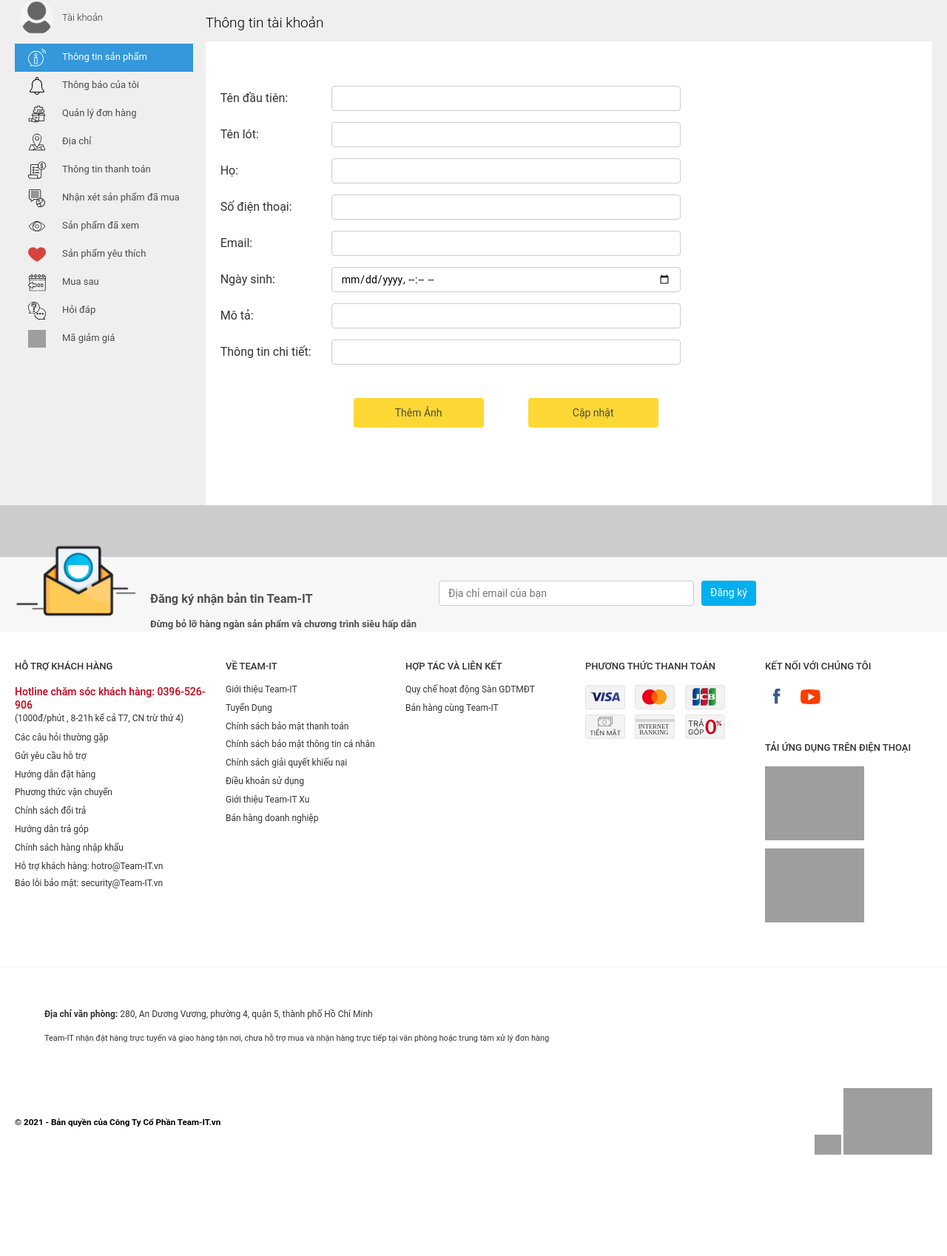
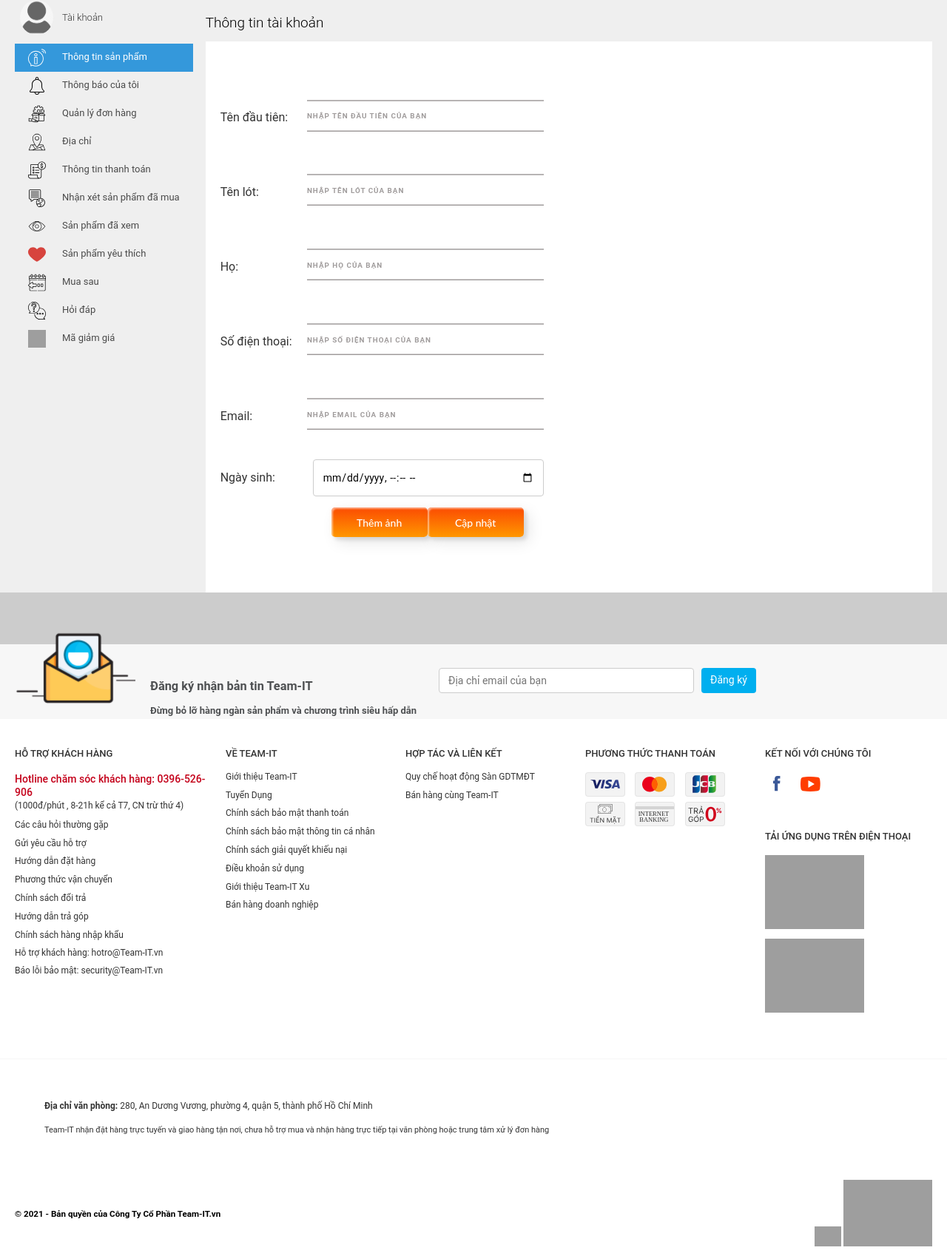
Before and after one commit to Phong940253/Shopping-cart-web, a PHP site: page /modules/QuanLyNguoiDung/QuanLyNguoiDung.php in a window 1280 px wide. Shown: the part 70-1768 px from the top of the page at 74% size. Before the commit the page ends 1631 px from the top, so only its background shows below. Run offline with PHP 8.4, Linux system fonts and the light colour scheme; grey boxes are pictures that could not be loaded.

Commit message:
Sua TaiKhoan.html

```diff
--- a/css/QuanLyNguoiDung.css
+++ b/css/QuanLyNguoiDung.css
@@ -246,11 +246,11 @@ a {
     transition: border-color 0.15s ease-in-out 0s, box-shadow 0.15s ease-in-out 0s, -webkit-box-shadow 0.15s ease-in-out 0s;
     border: 1px solid rgb(204, 204, 204);
     border-radius: 4px;
-    height: 34px;
+    margin-left: -25px;
     padding: 6px 12px;
     line-height: 34px;
     outline: none;
-    width: 50px;
+
 }
 
 .Khung-ben-phai .label {
@@ -259,3 +259,222 @@ a {
     font-weight: 300;
     margin: 20px 0px 15px;
 }
+button {
+    margin: 40px;
+}
+.custom-btn {
+    width: 130px;
+    height: 40px;
+    color: #fff;
+    border-radius: 5px;
+    padding: 10px 25px;
+    font-family: 'Lato', sans-serif;
+    font-weight: 500;
+    background: transparent;
+    cursor: pointer;
+    transition: all 0.3s ease;
+    position: relative;
+    display: inline-block;
+    box-shadow:inset 2px 2px 2px 0px rgba(255,255,255,.5),
+    7px 7px 20px 0px rgba(0,0,0,.1),
+    4px 4px 5px 0px rgba(0,0,0,.1);
+    outline: none;
+}
+.btn-7 {
+    background: linear-gradient(0deg, rgba(255,151,0,1) 0%, rgba(251,75,2,1) 100%);
+    line-height: 42px;
+    padding: 0;
+    border: none;
+}
+.btn-7 span {
+    position: relative;
+    display: block;
+    width: 100%;
+    height: 100%;
+}
+.btn-7:before,
+.btn-7:after {
+    position: absolute;
+    content: "";
+    right: 0;
+    bottom: 0;
+    background: rgba(251,75,2,1);
+    box-shadow:
+            -7px -7px 20px 0px rgba(255,255,255,.9),
+            -4px -4px 5px 0px rgba(255,255,255,.9),
+            7px 7px 20px 0px rgba(0,0,0,.2),
+            4px 4px 5px 0px rgba(0,0,0,.3);
+    transition: all 0.3s ease;
+}
+.btn-7:before{
+    height: 0%;
+    width: 2px;
+}
+.btn-7:after {
+    width: 0%;
+    height: 2px;
+}
+.btn-7:hover{
+    color: rgba(251,75,2,1);
+    background: transparent;
+}
+.btn-7:hover:before {
+    height: 100%;
+}
+.btn-7:hover:after {
+    width: 100%;
+}
+.btn-7 span:before,
+.btn-7 span:after {
+    position: absolute;
+    content: "";
+    left: 0;
+    top: 0;
+    background: rgba(251,75,2,1);
+    box-shadow:
+            -7px -7px 20px 0px rgba(255,255,255,.9),
+            -4px -4px 5px 0px rgba(255,255,255,.9),
+            7px 7px 20px 0px rgba(0,0,0,.2),
+            4px 4px 5px 0px rgba(0,0,0,.3);
+    transition: all 0.3s ease;
+}
+.btn-7 span:before {
+    width: 2px;
+    height: 0%;
+}
+.btn-7 span:after {
+    height: 2px;
+    width: 0%;
+}
+.btn-7 span:hover:before {
+    height: 100%;
+}
+.btn-7 span:hover:after {
+    width: 100%;
+}
+.input {
+    position: relative;
+    z-index: 1;
+    display: inline-block;
+    /*margin: 1em;*/
+    max-width: 350px;
+    width: calc(100% - 2em);
+    vertical-align: top;
+}
+.input__field {
+    position: relative;
+    display: block;
+    float: right;
+    padding: 0.8em;
+    width: 60%;
+    border: none;
+    border-radius: 0;
+    background: #f0f0f0;
+    color: #aaa;
+    font-weight: 400;
+    font-family: "Avenir Next", "Helvetica Neue", Helvetica, Arial, sans-serif;
+    -webkit-appearance: none; /* for box shadows to show on iOS */
+}
+
+.input__field:focus {
+    outline: none;
+}
+
+.input__label {
+    display: inline-block;
+    float: right;
+    /*padding: 0 1em;*/
+    width: 40%;
+    color: #696969;
+    font-weight: bold;
+    font-size: 70.25%;
+    -webkit-font-smoothing: antialiased;
+    -moz-osx-font-smoothing: grayscale;
+    -webkit-touch-callout: none;
+    -webkit-user-select: none;
+    -khtml-user-select: none;
+    -moz-user-select: none;
+    -ms-user-select: none;
+    user-select: none;
+}
+.input__label-content {
+    position: relative;
+    display: block;
+    padding: 1.6em 0;
+    width: 100%;
+}
+
+.graphic {
+    position: absolute;
+    top: 0;
+    left: 0;
+    fill: none;
+}
+.icon {
+    color: #ddd;
+    font-size: 150%;
+}
+.input--shoko {
+    overflow: hidden;
+    padding-bottom: 2.5em;
+}
+
+.input__field--shoko {
+    padding: 0;
+    margin-top: 1.2em;
+    width: 100%;
+    background: transparent;
+    color: #000;
+    font-size: 1.55em;
+}
+
+.input__label--shoko {
+    position: absolute;
+    top: 2em;
+    left: 0;
+    display: block;
+    width: 100%;
+    text-align: left;
+    padding: 0em;
+    text-transform: uppercase;
+    letter-spacing: 1px;
+    color: #A09C9C;
+    pointer-events: none;
+    -webkit-transform-origin: 0 0;
+    transform-origin: 0 0;
+    -webkit-transition: -webkit-transform 0.2s 0.1s, color 0.3s;
+    transition: transform 0.2s 0.1s, color 0.3s;
+    -webkit-transition-timing-function: ease-out;
+    transition-timing-function: ease-out;
+}
+
+.graphic--shoko {
+    stroke: #A09C9C;
+    pointer-events: none;
+    stroke-width: 2px;
+    top: 1.25em;
+    bottom: 0px;
+    height: 3.275em;
+    -webkit-transition: -webkit-transform 0.7s, stroke 0.7s;
+    transition: transform 0.7s, stroke 0.7s;
+    -webkit-transition-timing-function: cubic-bezier(0, 0.25, 0.5, 1);
+    transition-timing-function: cubic-bezier(0, 0.25, 0.5, 1);
+}
+
+.input__field--shoko:focus + .input__label--shoko,
+.input--filled .input__label--shoko {
+    color: #A58282;
+    -webkit-transform: translate3d(0, 3.5em, 0) scale3d(0.85, 0.85, 1);
+    transform: translate3d(0, 3.5em, 0) scale3d(0.85, 0.85, 1);
+}
+
+.input__field--shoko:focus ~ .graphic--shoko,
+.input--filled .graphic--shoko {
+    stroke: #A58282;
+    -webkit-transform: translate3d(-66.6%, 0, 0);
+    transform: translate3d(-66.6%, 0, 0);
+}
+.content {
+    font-size: 150%;
+    /*padding: 3em 0;*/
+}
--- a/modules/QuanLyNguoiDung/TaiKhoan.html
+++ b/modules/QuanLyNguoiDung/TaiKhoan.html
@@ -3,98 +3,98 @@
     <form>
         <div class="Khung-form">
             <label class="input-label">Tên đầu tiên: </label>
-            <div>
-                <input
-                        type="text"
-                        name="TenTK"
-                        maxlength="128"
-                        class="Khung-dien"
-                        value=""
-                />
-            </div>
+            <!--            <div>-->
+            <!--                <input-->
+            <!--                        type="text"-->
+            <!--                        name="TenTK"-->
+            <!--                        maxlength="128"-->
+            <!--                        class="Khung-dien"-->
+            <!--                        value=""-->
+            <!--                />-->
+            <!--            </div>-->
+            <span class="input input--shoko">
+          <input class="input__field input__field--shoko" type="text" id="input-4"/>
+          <label class="input__label input__label--shoko" for="input-4">
+            <span class="input__label-content input__label-content--shoko">Nhập tên đầu tiên của bạn</span>
+          </label>
+          <svg class="graphic graphic--shoko" width="300%" height="100%" viewBox="0 0 1200 60"
+               preserveAspectRatio="none">
+            <path d="M0,56.5c0,0,298.666,0,399.333,0C448.336,56.5,513.994,46,597,46c77.327,0,135,10.5,200.999,10.5c95.996,0,402.001,0,402.001,0"/>
+            <path d="M0,2.5c0,0,298.666,0,399.333,0C448.336,2.5,513.994,13,597,13c77.327,0,135-10.5,200.999-10.5c95.996,0,402.001,0,402.001,0"/>
+          </svg>
+        </span>
         </div>
         <div class="Khung-form">
+
             <label class="input-label">Tên lót: </label>
-            <div>
-                <input
-                        type="text"
-                        name="TenTK"
-                        maxlength="128"
-                        class="Khung-dien"
-                        value=""
-                />
-            </div>
+            <span class="input input--shoko">
+          <input class="input__field input__field--shoko" type="text" id="input-4"/>
+          <label class="input__label input__label--shoko" for="input-4">
+            <span class="input__label-content input__label-content--shoko">Nhập tên lót của bạn</span>
+          </label>
+          <svg class="graphic graphic--shoko" width="300%" height="100%" viewBox="0 0 1200 60"
+               preserveAspectRatio="none">
+            <path d="M0,56.5c0,0,298.666,0,399.333,0C448.336,56.5,513.994,46,597,46c77.327,0,135,10.5,200.999,10.5c95.996,0,402.001,0,402.001,0"/>
+            <path d="M0,2.5c0,0,298.666,0,399.333,0C448.336,2.5,513.994,13,597,13c77.327,0,135-10.5,200.999-10.5c95.996,0,402.001,0,402.001,0"/>
+          </svg>
+        </span>
+
         </div>
         <div class="Khung-form">
             <label class="input-label">Họ: </label>
-            <div>
-                <input
-                        type="text"
-                        name="TenTK"
-                        maxlength="128"
-                        class="Khung-dien"
-                        value=""
-                />
-            </div>
+            <span class="input input--shoko">
+          <input class="input__field input__field--shoko" type="text" id="input-4"/>
+          <label class="input__label input__label--shoko" for="input-4">
+            <span class="input__label-content input__label-content--shoko">Nhập họ của bạn</span>
+          </label>
+          <svg class="graphic graphic--shoko" width="300%" height="100%" viewBox="0 0 1200 60"
+               preserveAspectRatio="none">
+            <path d="M0,56.5c0,0,298.666,0,399.333,0C448.336,56.5,513.994,46,597,46c77.327,0,135,10.5,200.999,10.5c95.996,0,402.001,0,402.001,0"/>
+            <path d="M0,2.5c0,0,298.666,0,399.333,0C448.336,2.5,513.994,13,597,13c77.327,0,135-10.5,200.999-10.5c95.996,0,402.001,0,402.001,0"/>
+          </svg>
+        </span>
         </div>
         <div class="Khung-form">
             <label class="input-label">Số điện thoại: </label>
-            <div>
-                <input
-                        type="text"
-                        name="namee"
-                        maxlength="128"
-                        class="Khung-dien"
-                        value=""
-                />
-            </div>
+
+               <span class="input input--shoko">
+          <input class="input__field input__field--shoko" type="text" id="input-4"/>
+          <label class="input__label input__label--shoko" for="input-4">
+            <span class="input__label-content input__label-content--shoko">Nhập số điện thoại của bạn</span>
+          </label>
+          <svg class="graphic graphic--shoko" width="300%" height="100%" viewBox="0 0 1200 60"
+               preserveAspectRatio="none">
+            <path d="M0,56.5c0,0,298.666,0,399.333,0C448.336,56.5,513.994,46,597,46c77.327,0,135,10.5,200.999,10.5c95.996,0,402.001,0,402.001,0"/>
+            <path d="M0,2.5c0,0,298.666,0,399.333,0C448.336,2.5,513.994,13,597,13c77.327,0,135-10.5,200.999-10.5c95.996,0,402.001,0,402.001,0"/>
+          </svg>
+        </span>
+
         </div>
         <div class="Khung-form">
             <label class="input-label">Email: </label>
-            <div>
-                <input
-                        type="text"
-                        name="namee"
-                        maxlength="128"
-                        class="Khung-dien"
-                        value=""
-                />
-            </div>
+
+               <span class="input input--shoko">
+          <input class="input__field input__field--shoko" type="text" id="input-4"/>
+          <label class="input__label input__label--shoko" for="input-4">
+            <span class="input__label-content input__label-content--shoko">Nhập email của bạn</span>
+          </label>
+          <svg class="graphic graphic--shoko" width="300%" height="100%" viewBox="0 0 1200 60"
+               preserveAspectRatio="none">
+            <path d="M0,56.5c0,0,298.666,0,399.333,0C448.336,56.5,513.994,46,597,46c77.327,0,135,10.5,200.999,10.5c95.996,0,402.001,0,402.001,0"/>
+            <path d="M0,2.5c0,0,298.666,0,399.333,0C448.336,2.5,513.994,13,597,13c77.327,0,135-10.5,200.999-10.5c95.996,0,402.001,0,402.001,0"/>
+          </svg>
+        </span>
+
         </div>
         <div class="Khung-form">
             <label class="input-label" for="birthdaytime">Ngày sinh: </label>
             <input class="Khung-dien" type="datetime-local" id="birthdaytime" name="birthdaytime" width=50px>
         </div>
         <div class="Khung-form">
-            <label class="input-label">Mô tả: </label>
-            <div>
-                <input
-                        type="text"
-                        name="namee"
-                        maxlength="128"
-                        class="Khung-dien"
-                        value=""
-                />
-            </div>
-        </div>
-        <div class="Khung-form">
-            <label class="input-label">Thông tin chi tiết: </label>
-            <div>
-                <input
-                        type="text"
-                        name="namee"
-                        maxlength="128"
-                        class="Khung-dien"
-                        value=""
-                />
-            </div>
-        </div>
-        <div class="Khung-form">
             <label class="input-label">&nbsp;</label>
-            <button type="Them" class="margin30 btn-them">Thêm Ảnh</button>
-            <button type="CapNhat" class="margin30 btn-capnhat">
-                Cập nhật
-            </button>
+            <!--            <button type="Them" class="margin30 btn-them">Thêm Ảnh</button>-->
+            <button class="custom-btn btn-7"><span>Thêm ảnh</span></button>
+            <button class="custom-btn btn-7"><span>Cập nhật</span></button>
         </div>
     </form>
 </div>
--- a/modules/QuanLySanPham/ThongTinSanPham.html
+++ b/modules/QuanLySanPham/ThongTinSanPham.php
@@ -60,8 +60,12 @@
         </div>
         <div class="Khung-form">
             <label class="input-label">&nbsp;</label>
-            <button type="Them" class="margin30 btn-them">Thêm Ảnh</button>
+
+            <div class="frame">
+                <button class="custom-btn btn-7"><span>Read More</span></button>
+            </div>
             <button type="CapNhat" class="margin30 btn-capnhat">
+
                 Cập nhật
             </button>
         </div>
```
